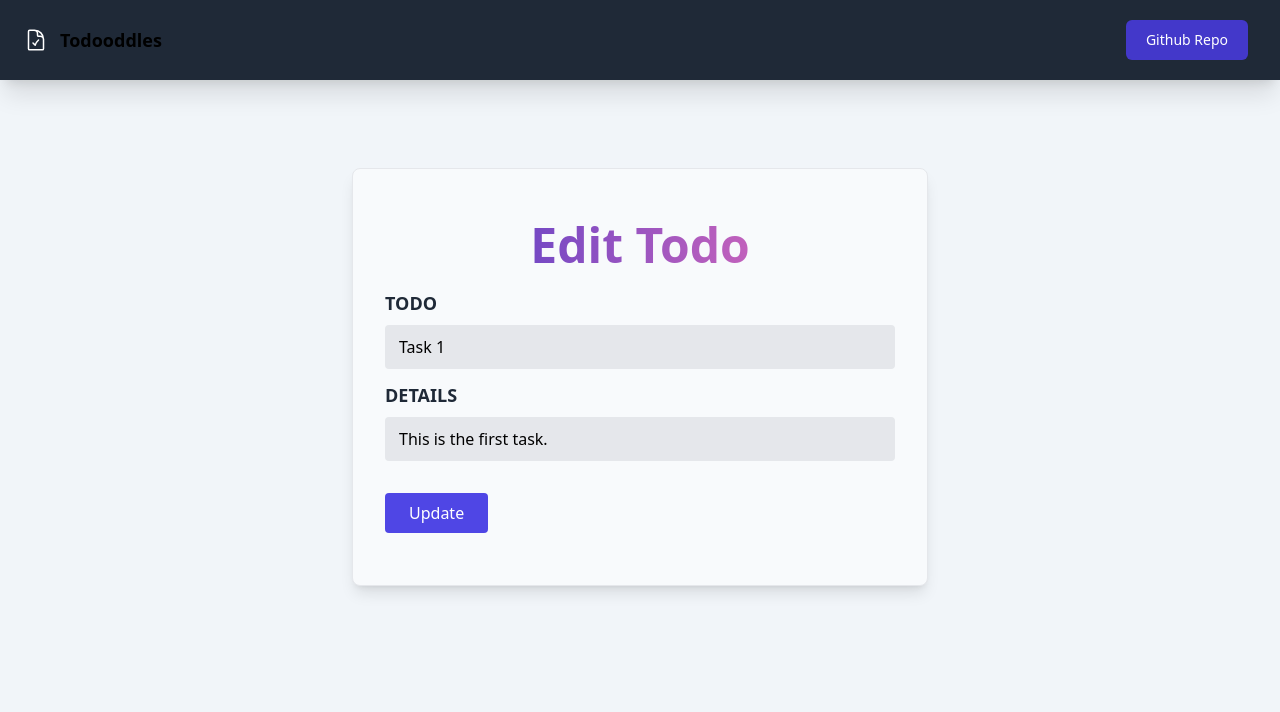
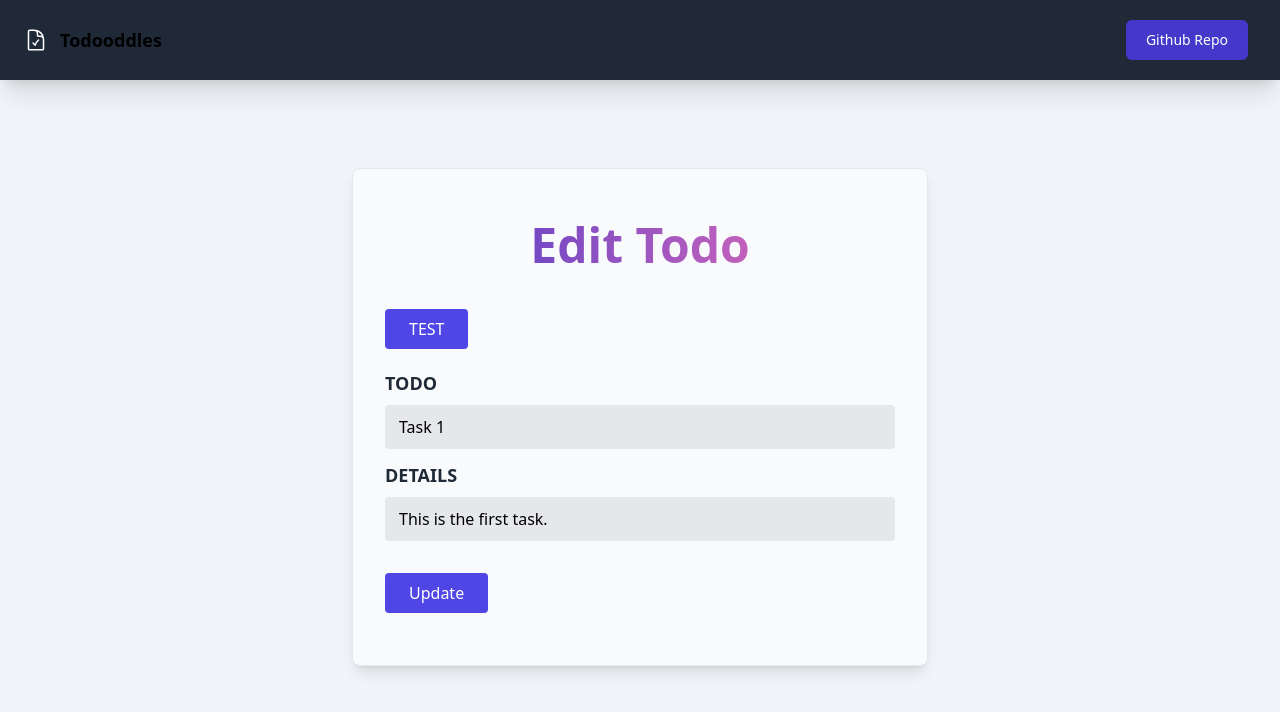
Before and after one commit to lisawagner/rtk-tailwind-todo, a React (Create React App) app: page /edit-todo/1 in a window 1280 px wide. Shown: the top 712 px of the page. Built offline with nearby package versions, Linux system fonts and the light colour scheme.

Commit message:
test: teseting redux state

```diff
--- /dev/null
+++ b/src/components/TestComponent.js
@@ -0,0 +1,15 @@
+import Button from "./Button"
+
+const TestComponent = ({ currentTodo }) => {
+
+  const handleClick = () => {
+    console.log(currentTodo);
+  }
+
+  return (
+    <div>
+      <Button onClick={handleClick}>TEST</Button>
+    </div>
+  )
+}
+export default TestComponent
--- a/src/features/todos/EditTodo.js
+++ b/src/features/todos/EditTodo.js
@@ -4,6 +4,7 @@ import { useNavigate, useParams } from 'react-router-dom'
 import { editTodo } from "./todoSlice"
 // components
 import { Button, TextField, FormContainer } from "../../components"
+import TestComponent from "../../components/TestComponent"
 
 const EditTodo = () => {
   const params = useParams()
@@ -30,6 +31,7 @@ const EditTodo = () => {
 
   return (
     <FormContainer title="Edit Todo">
+      <TestComponent currentTodo={existingTodo[0]}/>
       <TextField
         label="Todo"
         value={values.title}
--- a/src/features/todos/todoSlice.js
+++ b/src/features/todos/todoSlice.js
@@ -35,5 +35,7 @@ const todoSlice = createSlice({
   }
 })
 
+export const selectTodo = (state) => state.todo.value
+
 export const { addTodo, editTodo, deleteTodo } = todoSlice.actions
 export default todoSlice.reducer
```
